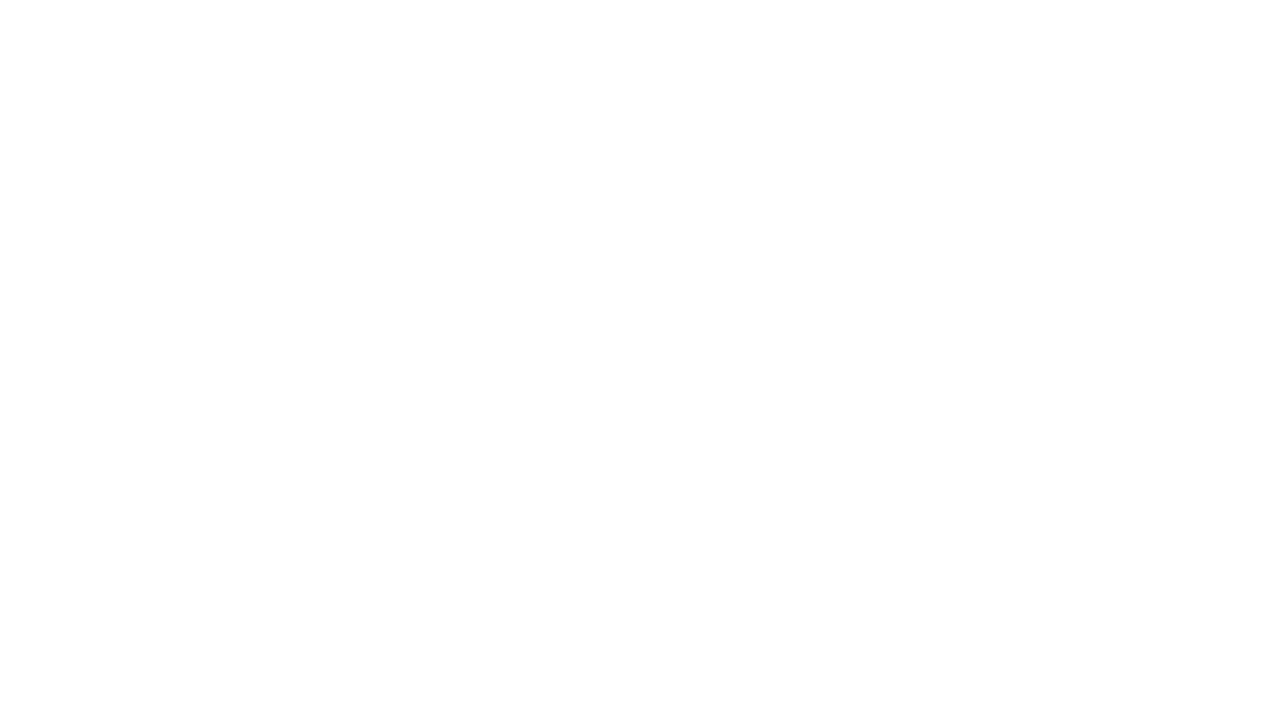
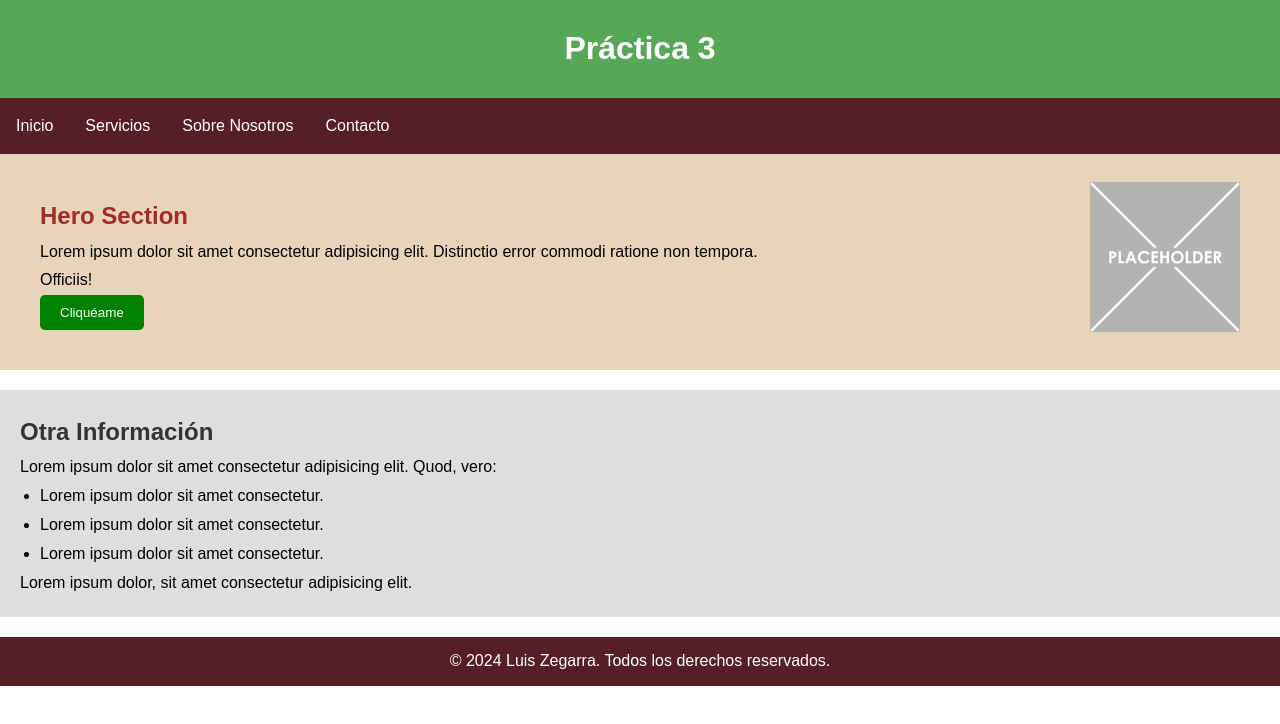
Before and after one commit to d3vlz/funval-n1, a plain HTML site: page practica-3/practica-3.html in a window 1280 px wide. Drawn offline with Linux system fonts and the light colour scheme.

Commit message:
Adding html and css for  practica-3

```diff
--- a/practica-3/practica-3.css
+++ b/practica-3/practica-3.css
@@ -0,0 +1,103 @@
+* {
+    margin: 0;
+    padding: 0;
+    box-sizing: border-box;
+}
+
+
+body {
+    font-family: Arial, sans-serif;
+    margin: 0;
+    padding: 0;
+    line-height: 1.8;
+}
+
+header {
+    background-color: hsl(120, 31%, 50%);
+    color: white;
+    text-align: center;
+    padding: 20px;
+}
+
+nav {
+    background-color: hsl(353, 47%, 23%);
+    overflow: hidden;
+}
+
+nav ul {
+    list-style-type: none;
+    margin: 0;
+    padding: 0;
+}
+
+nav li {
+    float: left;
+}
+
+nav a {
+    display: block;
+    color: white;
+    text-align: center;
+    padding: 14px 16px;
+    text-decoration: none;
+}
+
+nav a:hover {
+    background-color: #111;
+}
+
+.hero {
+    background-color: hsl(34, 49%, 82%);
+    padding: 40px;
+    position: relative;
+    min-height: 200px;
+}
+
+.hero-content {
+    width: 60%;
+}
+
+.hero h2 {
+    color: brown;
+    margin-top: 0;
+}
+
+.hero button {
+    background-color: green;
+    color: white;
+    border: none;
+    padding: 10px 20px;
+    cursor: pointer;
+    border-radius: 5px;
+}
+
+.hero-image {
+    position: absolute;
+    right: 40px;
+    top: 50%;
+    transform: translateY(-50%);
+}
+
+.info-section {
+    padding: 20px;
+    background-color: hsl(0, 0%, 87%);
+    margin: 20px 0;
+}
+
+.info-section h2 {
+    color: #333;
+}
+
+.info-section ul {
+    margin-left: 20px;
+}
+
+footer {
+    background-color: hsl(353, 47%, 23%);
+    color: white;
+    text-align: center;
+    padding: 10px;
+    position: relative;
+    bottom: 0;
+    width: 100%;
+}
--- a/practica-3/practica-3.html
+++ b/practica-3/practica-3.html
@@ -0,0 +1,52 @@
+<!DOCTYPE html>
+<html lang="es">
+<head>
+    <meta charset="UTF-8">
+    <meta name="viewport" content="width=device-width, initial-scale=1.0">
+    <title>Funval-N1 | Práctica 3</title>
+    <link rel="stylesheet" href="practica-3.css">
+</head>
+<body>
+    <header>
+        <h1>Práctica 3</h1>
+    </header>
+
+    <nav>
+        <ul>
+            <li><a href="#">Inicio</a></li>
+            <li><a href="#">Servicios</a></li>
+            <li><a href="#">Sobre Nosotros</a></li>
+            <li><a href="#">Contacto</a></li>
+        </ul>
+    </nav>
+
+    <main>
+        <section class="hero">
+            <div class="hero-content">
+                <h2>Hero Section</h2>
+                <p>Lorem ipsum dolor sit amet consectetur adipisicing elit. Distinctio error commodi ratione non tempora. Officiis!</p>
+                <button>Cliquéame</button>
+            </div>
+            <div class="hero-image">
+                <img src="../resources/practica-3/placeholder.png" alt="Imagen placeholder" width="150" height="150">
+            </div>
+        </section>
+
+        <section class="info-section">
+            <h2>Otra Información</h2>
+            <p>Lorem ipsum dolor sit amet consectetur adipisicing elit. Quod, vero:</p>
+            <ul>
+                <li>Lorem ipsum dolor sit amet consectetur.</li>
+                <li>Lorem ipsum dolor sit amet consectetur.</li>
+                <li>Lorem ipsum dolor sit amet consectetur.</li>
+            </ul>
+            <p>Lorem ipsum dolor, sit amet consectetur adipisicing elit.</p>
+        </section>
+    </main>
+
+    <!-- Pie de página -->
+    <footer>
+        <p>&copy; 2024 Luis Zegarra. Todos los derechos reservados.</p>
+    </footer>
+</body>
+</html>
```
Also changed, not shown: index.html (+14 -0 lines), practica-1/index.html (+1 -1 lines), resources/practica-3/placeholder.png (added), resources/practica-3/placeholder.svg (added).
